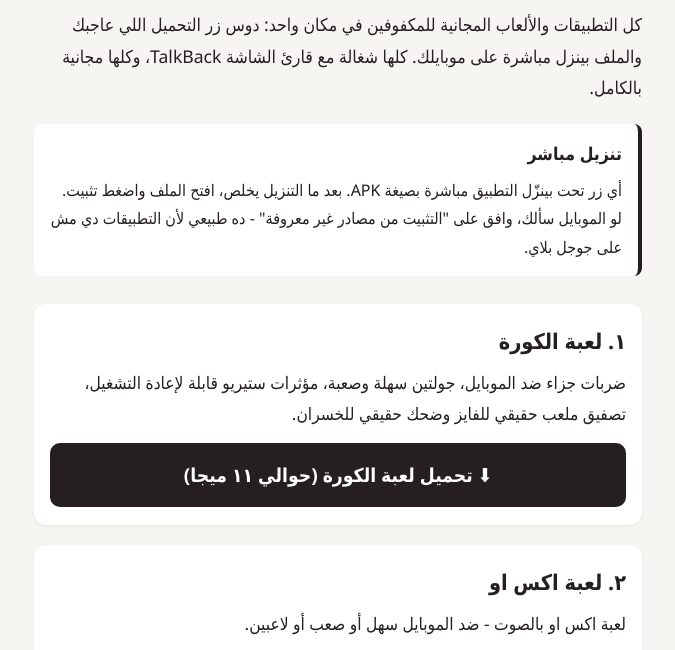
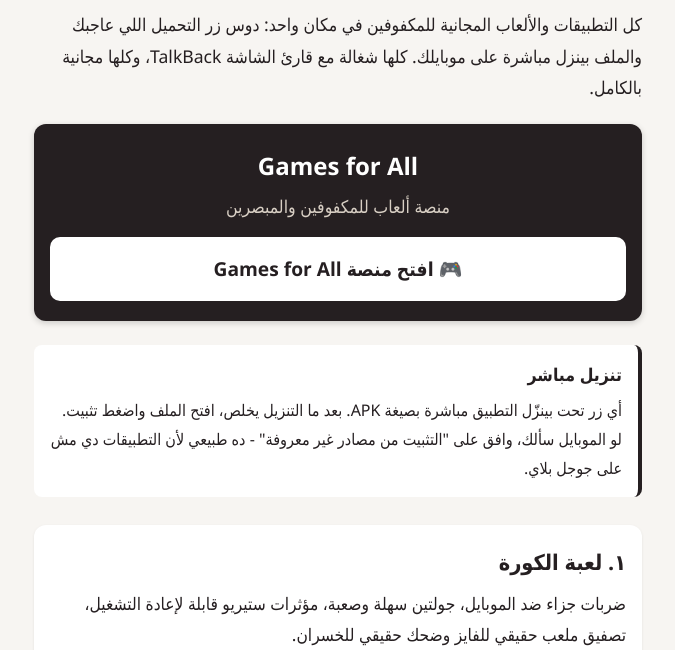
Before and after one commit to mina-karim-apps/mina-karim-apps.github.io, a plain HTML site: page index.html in a window 1280 px wide. Shown: the part 132-782 px from the top of the page, without its empty margins (302-977 px from the left). Drawn offline with Linux system fonts and the light colour scheme.

Commit message:
Feature Games for All platform at top of landing page

```diff
--- a/index.html
+++ b/index.html
@@ -26,6 +26,14 @@
          background: #251f21; color: #fff; text-decoration: none; border-radius: 10px;
          min-height: 64px; padding: 14px 12px; font-size: 1.2rem; font-weight: 700; line-height: 1.45; }
   a.dl:focus, a.dl:hover { outline: 3px solid #8a7d6b; outline-offset: 2px; }
+  section.platform { background: #251f21; color: #fff; border-radius: 12px; padding: 20px 16px; margin: 0 0 24px;
+                     box-shadow: 0 2px 6px rgba(0,0,0,.18); text-align: center; }
+  section.platform h2 { font-size: 1.5rem; margin: 0 0 4px; }
+  section.platform p.sub { margin: 0 0 14px; font-size: 1.1rem; color: #d8cfc4; }
+  a.platform-link { display: flex; align-items: center; justify-content: center; text-align: center;
+                    background: #fff; color: #251f21; text-decoration: none; border-radius: 10px;
+                    min-height: 64px; padding: 14px 12px; font-size: 1.2rem; font-weight: 700; line-height: 1.45; }
+  a.platform-link:focus, a.platform-link:hover { outline: 3px solid #8a7d6b; outline-offset: 2px; }
   footer { margin-top: 28px; font-size: 1.02rem; color: #4a423c;
            border-top: 1px solid #ddd5cc; padding-top: 16px; }
 </style>
@@ -35,6 +43,12 @@
   <h1>تطبيقات وألعاب للمكفوفين</h1>
   <p class="credit">من تطوير مينا كريم</p>
   <p class="intro">كل التطبيقات والألعاب المجانية للمكفوفين في مكان واحد: دوس زر التحميل اللي عاجبك والملف بينزل مباشرة على موبايلك. كلها شغالة مع قارئ الشاشة TalkBack، وكلها مجانية بالكامل.</p>
+
+  <section class="platform" aria-labelledby="platform-title">
+    <h2 id="platform-title">Games for All</h2>
+    <p class="sub">منصة ألعاب للمكفوفين والمبصرين</p>
+    <a class="platform-link" href="https://accessible-games-eg-2026.web.app" aria-label="فتح منصة Games for All - منصة ألعاب للمكفوفين والمبصرين">🎮 افتح منصة Games for All</a>
+  </section>
 
   <div class="callout">
     <h2>تنزيل مباشر</h2>
```
